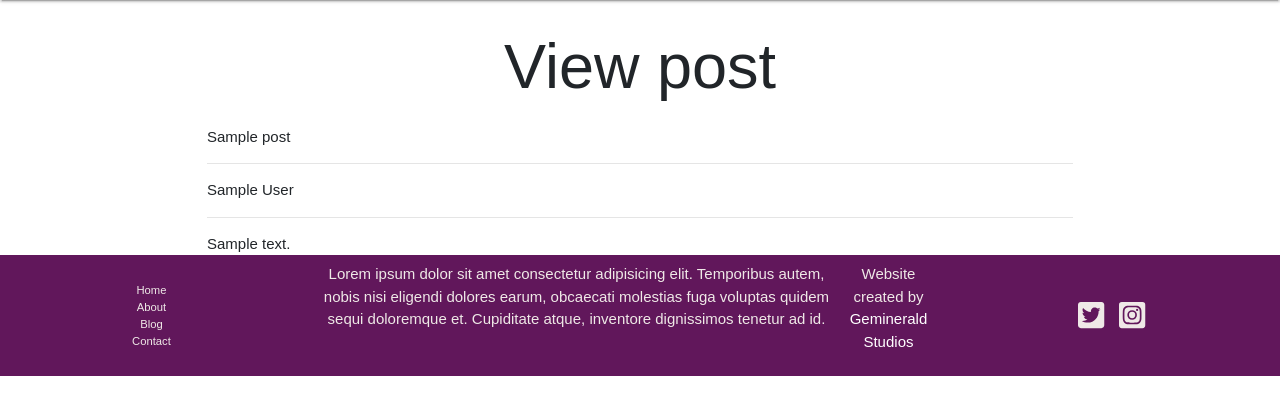
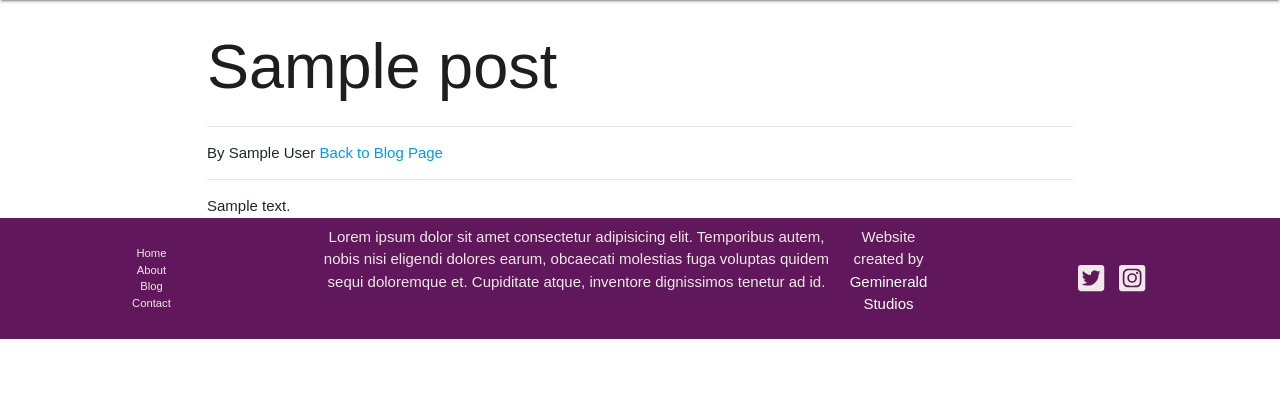
Before and after one commit to geminerald/brcaie, a Flask app: template templates/pages/viewpost.html in a window 1280 px wide. Shown: the part 64-479 px from the top of the page. Run offline with Flask 2, Linux system fonts and the light colour scheme; the template is opened without the code that fills it: most values are stand-ins (such as "Sample title", 1, 10 or a date in 2020); some libraries are stand-ins or nearby versions.

Commit message:
added left align to post page header and back to blog button

```diff
--- a/static/style/style.css
+++ b/static/style/style.css
@@ -291,3 +291,8 @@ footer p,
     font-size: 1.3rem;
     text-decoration-line: none;
 }
+
+.post-title{
+    text-align: left;
+    color: var(--black-colour);
+}
--- a/templates/pages/viewpost.html
+++ b/templates/pages/viewpost.html
@@ -1,11 +1,9 @@
 {% extends 'base.html' %}
 {% block content %}
 
-<h1>View post</h1>
-
- {{post.title}}
+<h1 class="post-title">{{post.title}}</h1>
  <hr>
- {{post.author}}
+ By {{post.author}}  <a href="{{url_for('blog')}}">Back to Blog Page</a>
  <hr>
  {{post.content}}
 
```
